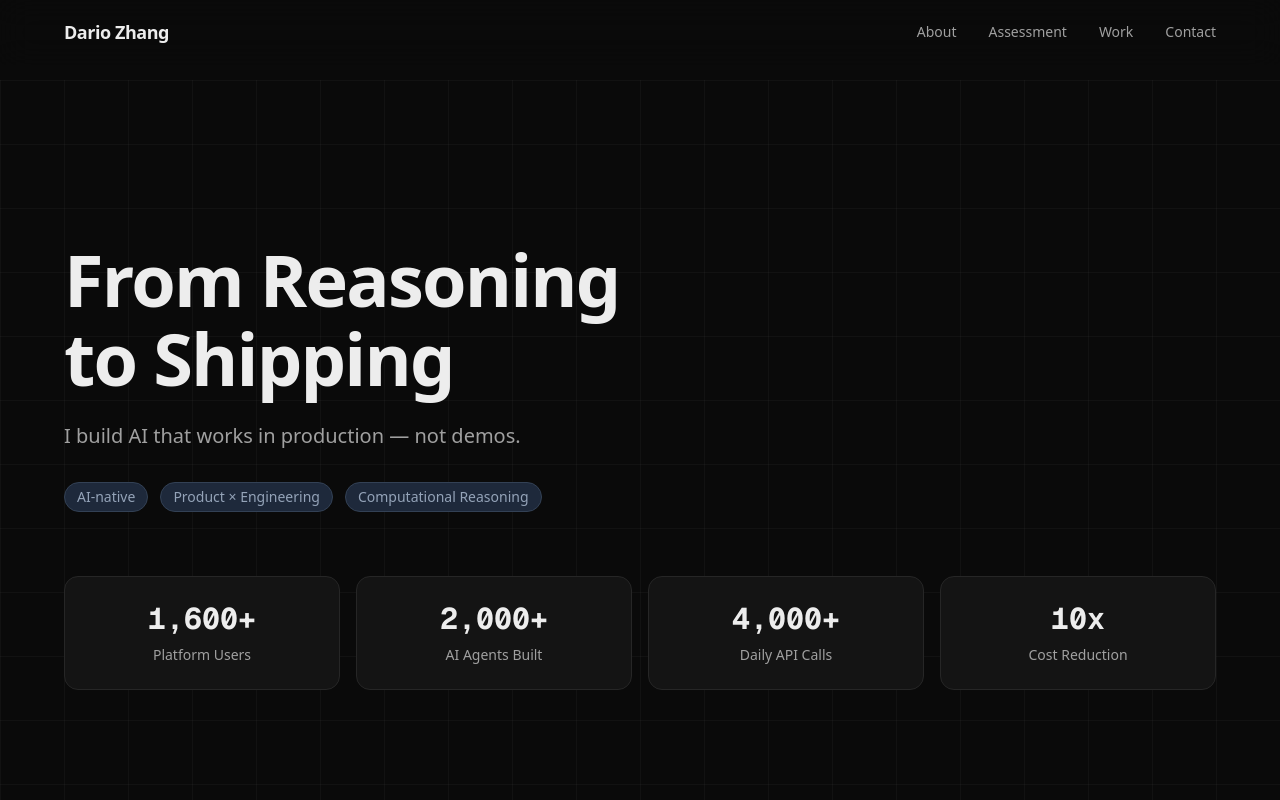
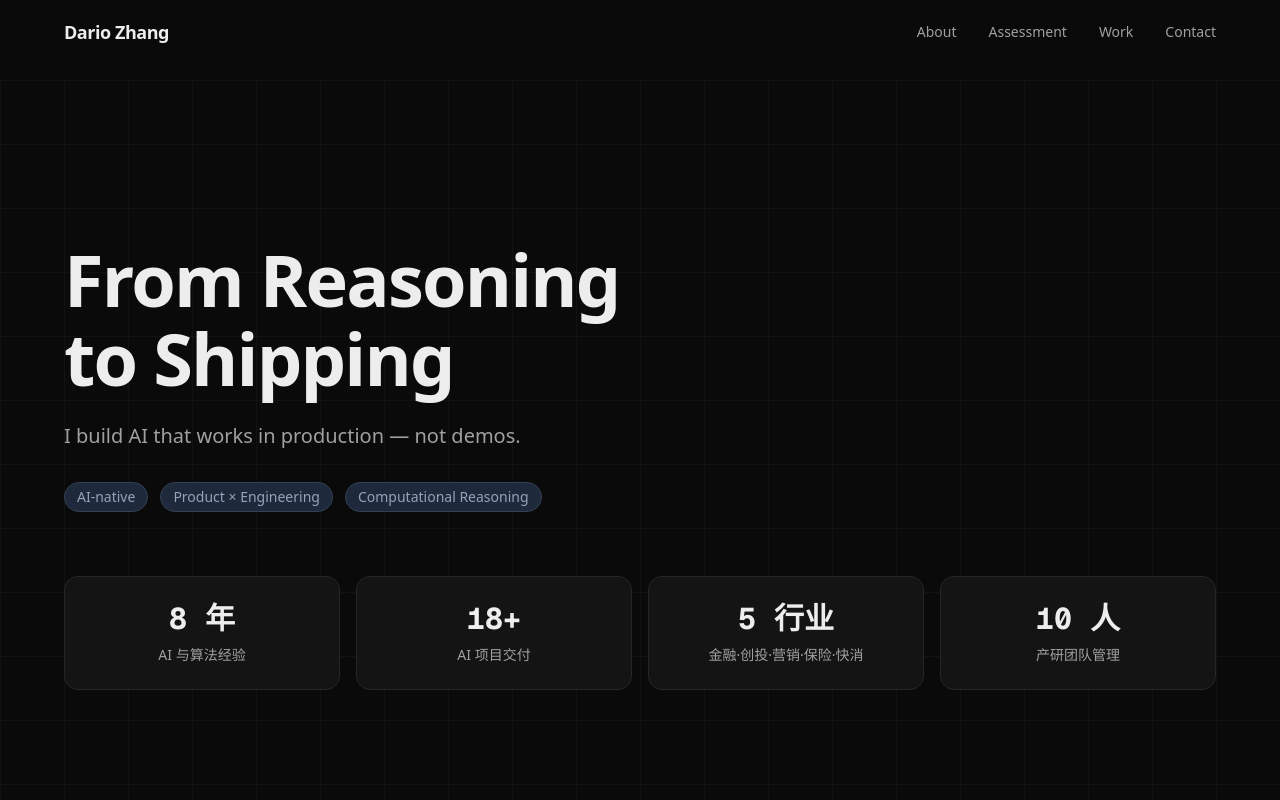
Before and after one commit to dario-github/portfolio-site, a Next.js app: page / in a window 1280 px wide. Shown: the top 800 px of the page. Built offline with nearby package versions, Linux system fonts and the light colour scheme.

Commit message:
fix: hero metrics - personal competency not project KPIs

```diff
--- a/src/components/Hero.tsx
+++ b/src/components/Hero.tsx
@@ -4,10 +4,10 @@ import { motion } from "framer-motion";
 import { Badge } from "@/components/ui/badge";
 
 const impactNumbers = [
-  { value: "1,600+", label: "Platform Users" },
-  { value: "2,000+", label: "AI Agents Built" },
-  { value: "4,000+", label: "Daily API Calls" },
-  { value: "10x", label: "Cost Reduction" },
+  { value: "8 年", label: "AI 与算法经验" },
+  { value: "18+", label: "AI 项目交付" },
+  { value: "5 行业", label: "金融·创投·营销·保险·快消" },
+  { value: "10 人", label: "产研团队管理" },
 ];
 
 const tags = ["AI-native", "Product × Engineering", "Computational Reasoning"];
```
